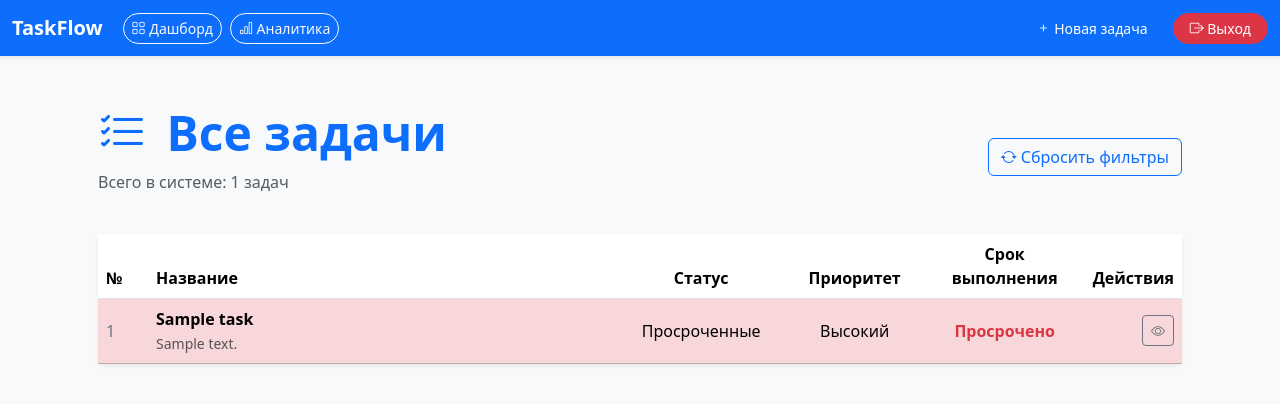
After one commit to ivanlbdv/taskflow, a Django app: page /tasks/ in a window 1280 px wide. The commit adds this page. Shown: the top 404 px of the page. Run offline with Django 3.2, Linux system fonts and the light colour scheme; a user stored in the database is signed in; tables that the repository leaves empty hold one stand-in row (values such as "Sample post").

Commit message:
version 5

```diff
--- a/taskflow/tasks/urls.py
+++ b/taskflow/tasks/urls.py
@@ -4,6 +4,7 @@ from . import views
 
 urlpatterns = [
     path('', views.dashboard, name='dashboard'),
+    path('tasks/', views.tasks_list, name='tasks_list'),
     path('task/create/', views.task_create, name='task_create'),
     path('task/<int:pk>/update/', views.task_update, name='task_update'),
     path('task/<int:pk>/delete/', views.task_delete, name='task_delete'),
--- a/taskflow/tasks/views.py
+++ b/taskflow/tasks/views.py
@@ -3,7 +3,7 @@ import json
 from django.contrib import messages
 from django.contrib.auth import logout
 from django.contrib.auth.decorators import login_required
-from django.db.models import Q
+from django.db import models
 from django.http import JsonResponse
 from django.shortcuts import get_object_or_404, redirect, render
 from django.urls import reverse
@@ -17,28 +17,29 @@ from .models import Task
 @login_required
 def dashboard(request):
     now = timezone.now()
-    tasks = Task.objects.filter(
-        user=request.user
-    ).select_related().prefetch_related()
-    overdue_tasks = tasks.filter(
-        Q(status='overdue') | Q(due_date__lt=now)
-    ).order_by('-priority', 'due_date')
-    todo_tasks = tasks.filter(
-        status='todo',
-        due_date__gte=now
-    ).order_by('-priority', 'due_date')
-    in_progress_tasks = tasks.filter(
-        status='in_progress'
-    ).order_by('-priority', 'due_date')
-    done_tasks = tasks.filter(
-        status='done'
-    ).order_by('-due_date')
+
+    Task.objects.filter(
+        user=request.user,
+        due_date__lt=now,
+        status__in=['todo', 'in_progress'],
+        original_status__isnull=True
+    ).update(
+        status='overdue',
+        original_status=models.F('status')
+    )
+
+    tasks = Task.objects.filter(user=request.user)
+    overdue_tasks = tasks.filter(status='overdue').order_by('due_date', '-priority')
+    todo_tasks = tasks.filter(status='todo').order_by('due_date', '-priority')
+    in_progress_tasks = tasks.filter(status='in_progress').order_by('due_date', '-priority')
+    done_tasks = tasks.filter(status='done').order_by('due_date', '-priority')
+
     context = {
         'overdue_tasks': overdue_tasks,
         'todo_tasks': todo_tasks,
         'in_progress_tasks': in_progress_tasks,
         'done_tasks': done_tasks,
-        'total_tasks': Task.objects.filter(user=request.user).count(),
+        'total_tasks': tasks.count(),
     }
     return render(request, 'tasks/dashboard.html', context)
 
@@ -98,9 +99,21 @@ def user_logout(request):
 def task_update(request, pk):
     task = get_object_or_404(Task, pk=pk, user=request.user)
     form = TaskForm(request.POST or None, instance=task)
+
     if request.method == 'POST' and form.is_valid():
-        form.save()
+        # Получаем новую дату из формы
+        new_due_date = form.cleaned_data['due_date']
+
+        # Если задача была просрочена, но новая дата в будущем — восстанавливаем исходный статус
+        if (task.status == 'overdue'
+                and task.original_status  # есть сохранённый исходный статус
+                and new_due_date >= timezone.now()):
+            task.status = task.original_status
+            task.original_status = None  # очищаем после восстановления
+
+        form.save()  # сохраняет task.status и другие поля
         return redirect('dashboard')
+
     context = {'form': form, 'task': task}
     return render(request, 'tasks/task_form.html', context)
 
@@ -109,22 +122,72 @@ def task_update(request, pk):
 @require_POST
 def update_task_status(request, pk):
     task = get_object_or_404(Task, pk=pk, user=request.user)
+
     try:
         data = json.loads(request.body)
         new_status = data.get('status')
+
         if new_status not in dict(Task.STATUS_CHOICES):
-            return JsonResponse(
-                {'success': False, 'error': 'Неверный статус'},
-                status=400
-            )
+            return JsonResponse({
+                'success': False,
+                'error': 'Нельзя изменить статус: задача просрочена. Обновите срок выполнения.'
+            }, status=400)
+
+        # Проверка валидности статуса
+        if new_status not in dict(Task.STATUS_CHOICES):
+            return JsonResponse({
+                'success': False,
+                'error': 'Неверный статус'
+            }, status=400)
+
         task.status = new_status
         task.save()
+
         return JsonResponse({
             'success': True,
             'redirect_url': reverse('dashboard')
         })
+
     except json.JSONDecodeError:
-        return JsonResponse(
-            {'success': False, 'error': 'Неверный формат данных'},
-            status=400
+        return JsonResponse({
+            'success': False,
+            'error': 'Неверный формат данных'
+        }, status=400)
+
+
+@login_required
+def tasks_list(request):
+    status = request.GET.get('status', None)
+    tasks = Task.objects.filter(user=request.user)
+
+    if status == 'overdue':
+        tasks = tasks.filter(
+            models.Q(status='overdue') |
+            models.Q(due_date__lt=timezone.now(), status__in=['todo', 'in_progress'])
         )
+    elif status == 'todo':
+        tasks = tasks.filter(status='todo')
+    elif status == 'in_progress':
+        tasks = tasks.filter(status='in_progress')
+    elif status == 'done':
+        tasks = tasks.filter(status='done')
+
+    tasks = tasks.order_by('due_date')
+
+    status_labels = {
+        'overdue': 'Просроченные',
+        'todo': 'К выполнению',
+        'in_progress': 'В работе',
+        'done': 'Выполненные',
+        None: 'Все задачи'
+    }
+
+    current_label = status_labels.get(status, 'Все задачи')
+
+    context = {
+        'tasks': tasks,
+        'current_status': status,
+        'current_label': current_label,
+        'total_count': tasks.count(),
+    }
+    return render(request, 'tasks/tasks_list.html', context)
--- a/taskflow/templates/base.html
+++ b/taskflow/templates/base.html
@@ -18,7 +18,7 @@
     <!-- jQuery UI (с sortable) -->
     <script src="https://code.jquery.com/ui/1.13.2/jquery-ui.min.js"></script>
 
-    <!-- Bootstrap JS (если используете) -->
+    <!-- Bootstrap JS -->
     <script src="https://cdn.jsdelivr.net/npm/bootstrap@5.3.0/dist/js/bootstrap.bundle.min.js"></script>
 
 </head>
--- a/taskflow/templates/tasks/analytics.html
+++ b/taskflow/templates/tasks/analytics.html
@@ -17,6 +17,7 @@
     <!-- Ключевые показатели -->
     <div class="row g-4 mb-5">
         <div class="col-12 col-md-6 col-xl-4">
+            <a href="{% url 'tasks_list' %}?status=overdue" class="text-decoration-none">
                 <div class="card border-0 shadow-sm h-100 hover-shadow">
                     <div class="card-header bg-gradient-red text-white py-3">
                         <div class="d-flex align-items-center">
@@ -32,9 +33,11 @@
                         <i class="bi bi-exclamation-triangle text-danger fs-1 opacity-25"></i>
                     </div>
                 </div>
+            </a>
         </div>
 
         <div class="col-12 col-md-6 col-xl-4">
+            <a href="{% url 'tasks_list' %}" class="text-decoration-none">
                 <div class="card border-0 shadow-sm h-100 hover-shadow">
                     <div class="card-header bg-gradient-blue text-white py-3">
                         <div class="d-flex align-items-center">
@@ -50,9 +53,11 @@
                         <i class="bi bi-list-check text-primary fs-1 opacity-25"></i>
                     </div>
                 </div>
+            </a>
         </div>
 
         <div class="col-12 col-md-6 col-xl-4">
+            <a href="{% url 'tasks_list' %}?status=done" class="text-decoration-none">
                 <div class="card border-0 shadow-sm h-100 hover-shadow">
                     <div class="card-header bg-gradient-green text-white py-3">
                         <div class="d-flex align-items-center">
@@ -68,6 +73,7 @@
                         <i class="bi bi-award text-success fs-1 opacity-25"></i>
                     </div>
                 </div>
+            </a>
         </div>
     </div>
 
--- /dev/null
+++ b/taskflow/templates/tasks/tasks_list.html
@@ -0,0 +1,164 @@
+{% extends 'base.html' %}
+{% load static %}
+
+{% block title %}Список задач | TaskFlow{% endblock %}
+
+{% block content %}
+<div class="container-fluid px-3 py-4">
+    <div class="row mb-4">
+        <div class="col-12">
+            <div class="d-flex justify-content-between align-items-center">
+                <div>
+                    <h1 class="display-5 text-primary fw-bold">
+                        <i class="bi bi-list-check me-2"></i>
+                        {{ current_label }}
+                    </h1>
+                    <p class="text-muted">
+                        {% if current_status %}
+                            Отображается {{ total_count }} задач со статусом «{{ current_label }}»
+                        {% else %}
+                            Всего в системе: {{ total_count }} задач
+                        {% endif %}
+                    </p>
+                </div>
+                <a href="{% url 'tasks_list' %}" class="btn btn-outline-primary">
+                    <i class="bi bi-arrow-repeat me-1"></i>Сбросить фильтры
+                </a>
+            </div>
+        </div>
+    </div>
+
+    <!-- Таблица задач -->
+    <div class="row">
+        <div class="col-12">
+            <div class="card border-0 shadow-sm">
+                <div class="card-body p-0">
+                    <div class="table-responsive">
+                        <table class="table table-hover align-middle mb-0">
+                            <thead class="bg-light">
+                                <tr>
+                                    <th style="width: 50px;">№</th>
+                                    <th>Название</th>
+                                    <th class="text-center" style="width: 120px;">Статус</th>
+                                    <th class="text-center" style="width: 140px;">Приоритет</th>
+                                    <th class="text-center" style="width: 160px;">Срок выполнения</th>
+                                    <th class="text-end" style="width: 80px;">Действия</th>
+                                </tr>
+                            </thead>
+                            <tbody>
+                                {% for task in tasks %}
+                                <tr class="
+                    {% if task.status == 'done' %}table-success
+                    {% elif task.is_overdue %}table-danger
+                    {% endif %}">
+                    <td class="fw-medium text-secondary">{{ forloop.counter }}</td>
+                    <td>
+                        <div class="fw-bold">{{ task.title }}</div>
+                        {% if task.description %}
+                            <small class="text-muted">{{ task.description|truncatewords:10 }}</small>
+                        {% endif %}
+                    </td>
+                    <td class="text-center">
+                        <span class="bg-{% if task.status == 'todo' %}todo{% elif task.status == 'in_progress' %}in-progress{% elif task.status == 'done' %}done{% else %}overdue{% endif %} rounded-pill px-3 py-1">
+                            {{ task.get_status_display }}
+                        </span>
+                    </td>
+                    <td class="text-center">
+                        <span class="task-card priority-{% if task.priority == 'high' %}high{% elif task.priority == 'medium' %}medium{% else %}low{% endif %} rounded-pill px-3 py-1">
+                            {{ task.get_priority_display }}
+                        </span>
+                    </td>
+                    <td class="text-center text-nowrap">
+                        {% if task.is_overdue and task.status != 'done' %}
+                            <span class="text-danger fw-bold">
+                                Просрочено
+                            </span>
+                        {% elif task.due_date %}
+                            {{ task.due_date|date:"d.m.Y H:i" }}
+                        {% else %}
+                            <span class="text-muted">Не указан</span>
+                        {% endif %}
+                    </td>
+                    <td class="text-end">
+                        <a href="#" class="btn btn-sm btn-outline-secondary" title="Посмотреть">
+                            <i class="bi bi-eye"></i>
+                        </a>
+                    </td>
+                </tr>
+                {% empty %}
+                <tr>
+                    <td colspan="6" class="text-center py-5">
+                        <div class="text-muted my-3">
+                            <i class="bi bi-inbox-fill fs-1 d-block mb-2"></i>
+                            Задач не найдено
+                        </div>
+                    </td>
+                </tr>
+                {% endfor %}
+            </tbody>
+        </table>
+    </div>
+</div>
+</div>
+</div>
+
+<!-- Пагинация (если нужно) -->
+{% if tasks.has_other_pages %}
+<nav class="mt-4" aria-label="...">
+    <ul class="pagination justify-content-center">
+        {% if tasks.has_previous %}
+            <li class="page-item">
+                <a class="page-link" href="?status={{ current_status }}&page={{ tasks.previous_page_number }}">
+                    Предыдущая
+                </a>
+            </li>
+        {% endif %}
+
+        {% for i in tasks.paginator.page_range %}
+            {% if tasks.number == i %}
+                <li class="page-item active">
+                    <span class="page-link">{{ i }}</span>
+                </li>
+            {% else %}
+                <li class="page-item">
+                    <a class="page-link" href="?status={{ current_status }}&page={{ i }}">{{ i }}</a>
+                </li>
+            {% endif %}
+        {% endfor %}
+
+        {% if tasks.has_next %}
+            <li class="page-item">
+                <a class="page-link" href="?status={{ current_status }}&page={{ tasks.next_page_number }}">
+                    Следующая
+                </a>
+            </li>
+        {% endif %}
+    </ul>
+</nav>
+{% endif %}
+
+</div>
+{% endblock %}
+
+{% block extra_js %}
+<script>
+document.addEventListener('DOMContentLoaded', function() {
+    // Подсвечиваем просроченные задачи при загрузке
+    document.querySelectorAll('tr.table-danger').forEach(row => {
+        const dueDateCell = row.querySelector('td:nth-child(5)');
+        if (dueDateCell) {
+            dueDateCell.innerHTML = `
+                <span class="text-danger fw-bold">
+                    <i class="bi bi-alarm me-1"></i>Просрочено
+                </span>
+            `;
+        }
+    });
+
+    // Плавная прокрутка к началу при переходе между страницами
+    if (window.location.hash === '#top') {
+        window.scrollTo({ top: 0, behavior: 'smooth' });
+    }
+});
+</script>
+{% endblock %}
```
Also changed, not shown: taskflow/tasks/models.py (+13 -4 lines), taskflow/templates/tasks/dashboard.html (+8 -8 lines), taskflow/templates/tasks/task_card.html (+24 -5 lines), taskflow/tasks/migrations/0007_task_original_status.py (added). Lines whose indentation alone changed are shown as unchanged.
